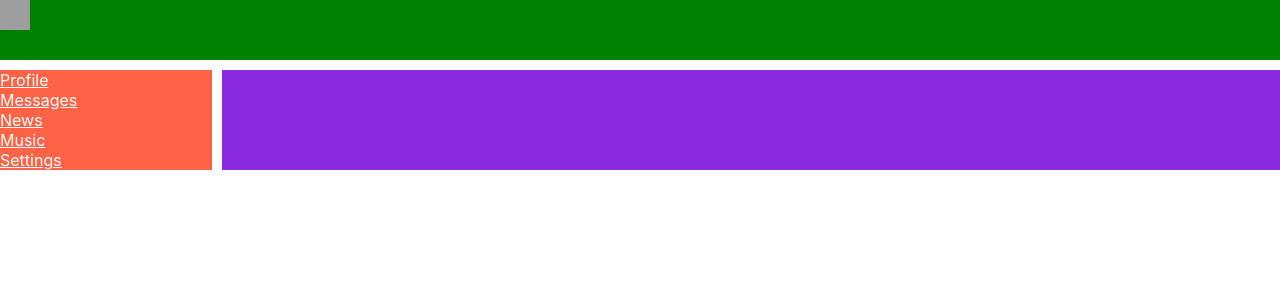
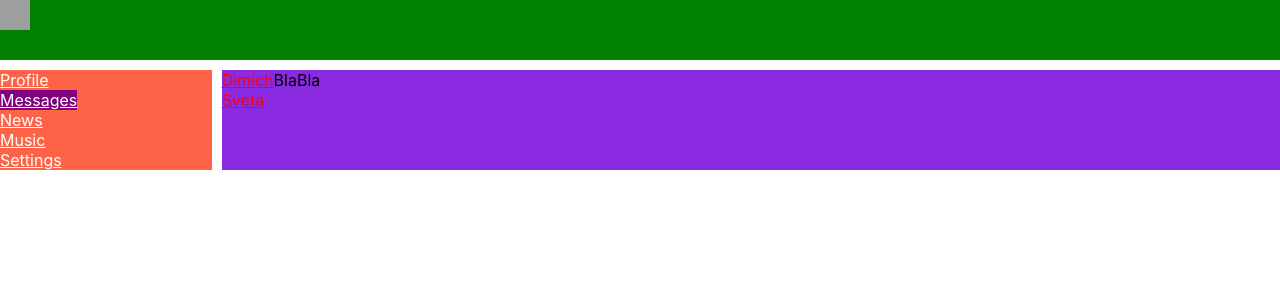
Before and after one commit to SavelyevIvanWork/social-network, a React (Create React App) app: page /dialogs in a window 1280 px wide. Shown: the top 300 px of the page. Built offline with nearby package versions, Linux system fonts and the light colour scheme; grey boxes are pictures that could not be loaded.

Commit message:
UI - BLL

```diff
--- a/src/App.js
+++ b/src/App.js
@@ -15,7 +15,7 @@ const App = () => {
                 <Navbar/>
                 <div className="app-wrapper-content">
                     <Route path='/profile' component={Profile}/>
-                    <Route path='/messages' component={Dialogs}/>
+                    <Route path='/dialogs' component={Dialogs}/>
                 </div>
             </div>
         </BrowserRouter>
--- a/src/components/Dialogs/Dialogs.jsx
+++ b/src/components/Dialogs/Dialogs.jsx
@@ -1,19 +1,46 @@
 import React from 'react';
 import style from './Dialogs.module.css';
+import {NavLink} from "react-router-dom";
+
+
+const DialogItem = (props) => {
+    let path = '/dialogs/' + props.id
+    return (
+        <div>
+            <NavLink to={path} className={style.dialogLink} activeClassName={style.active}>{props.name}</NavLink>
+        </div>
+    )
+}
+
+const Message = (props) => {
+    return (
+        <div className={style.message}>{props.text}</div>
+    )
+}
 
 const Dialogs = () => {
+    const dialogsData = [
+        {name: 'Dimich', id: 1},
+        {name: 'Sveta', id: 2},
+        {name: 'Goga', id: 3}
+    ]
+
+    const messageData = [
+        {message: 'BlaBla', id: 1},
+        {message: 'BlaBla', id: 1},
+        {message: 'BlaBla', id: 1},
+
+    ]
+
     return (
         <div className={style.dialogs}>
             <div className={style.dialogsItem}>
-                <div className={style.dialog}>Dimych</div>
-                <div className={style.dialog}>Andrey</div>
-                <div className={style.dialog}>Sveta</div>
-                <div className={style.dialog}>Evstegney</div>
+                <DialogItem name={dialogsData[0].name} id={dialogsData[0].id}/>
+                <DialogItem name={dialogsData[1].name} id={dialogsData[1].id}/>
             </div>
             <div className={style.dialogsItem}>
-                <div className={style.message}>Hi</div>
-                <div className={style.message}>How</div>
-                <div className={style.message}>Shou</div>
+                <Message text={messageData[0].message}/>
+
             </div>
         </div>
     )
--- a/src/components/Dialogs/Dialogs.module.css
+++ b/src/components/Dialogs/Dialogs.module.css
@@ -6,8 +6,13 @@
 
 }
 
-.dialog {
+.dialogLink {
+    color: red;
+}
 
+
+.active {
+    color: darkblue;
 }
 
 .message {
--- a/src/components/Navbar/Navbar.jsx
+++ b/src/components/Navbar/Navbar.jsx
@@ -10,7 +10,7 @@ const Navbar = () => {
                 <NavLink className={style.link} activeClassName={style.active} to="/profile">Profile</NavLink>
             </div>
             <div className={style.item}>
-                <NavLink className={style.link} activeClassName={style.active} to="/messages">Messages</NavLink>
+                <NavLink className={style.link} activeClassName={style.active} to="/dialogs">Messages</NavLink>
             </div>
             <div className={style.item}>
                 <NavLink className={style.link} to="#">News</NavLink>
--- a/src/components/Profile/MyPosts/MyPosts.jsx
+++ b/src/components/Profile/MyPosts/MyPosts.jsx
@@ -3,14 +3,18 @@ import style from './MyPosts.module.css';
 import Post from "./Post/Post";
 
 const MyPosts = () => {
+    const postData = [
+        {message: 'Hi, how are you?', likesCount: 10},
+        {message: 'It\'s my first post', likesCount: 15},
+    ]
     return (
         <div>
             My posts
             <div>
                 New post
             </div>
-            <Post message="Hi, how are you?" />
-            <Post message="It's my first post" />
+            <Post message={postData[0].message} likesCount={postData[0].likesCount} />
+            <Post message={postData[1].message} likesCount={postData[1].likesCount} />
             <Post />
         </div>
     )
--- a/src/components/Profile/MyPosts/Post/Post.jsx
+++ b/src/components/Profile/MyPosts/Post/Post.jsx
@@ -7,6 +7,10 @@ const Post = (props) => {
         <div className={style.item}>
             <span>Avatar</span>
             {props.message}
+            <div>
+                {props.likesCount}
+            </div>
+
         </div>
     )
 }
--- a/src/components/Profile/Profile.jsx
+++ b/src/components/Profile/Profile.jsx
@@ -1,13 +1,11 @@
 import React from "react";
 import style from './Profile.module.css';
 import MyPosts from "./MyPosts/MyPosts";
+import ProfileInfo from "./ProfileInfo/FrofileInfo";
 const Profile = () => {
     return (
         <div>
-            <div>
-                <img src="https://arte1.ru/images/detailed/4/23608.jpg" alt=""/>
-            </div>
-            <div>avatar + description</div>
+            <ProfileInfo />
             <MyPosts />
         </div>
     )
--- /dev/null
+++ b/src/components/Profile/ProfileInfo/FrofileInfo.jsx
@@ -0,0 +1,14 @@
+import React from "react";
+import style from './ProfileInfo.module.css';
+const ProfileInfo = () => {
+    return (
+        <div>
+            <div>
+                <img src="https://arte1.ru/images/detailed/4/23608.jpg" alt=""/>
+            </div>
+            <div>avatar + description</div>
+        </div>
+    )
+}
+
+export default ProfileInfo;
```
Also changed, not shown: src/components/Profile/ProfileInfo/ProfileInfo.module.css (added), 1 other file (tests, documents, lock files or other folders).
